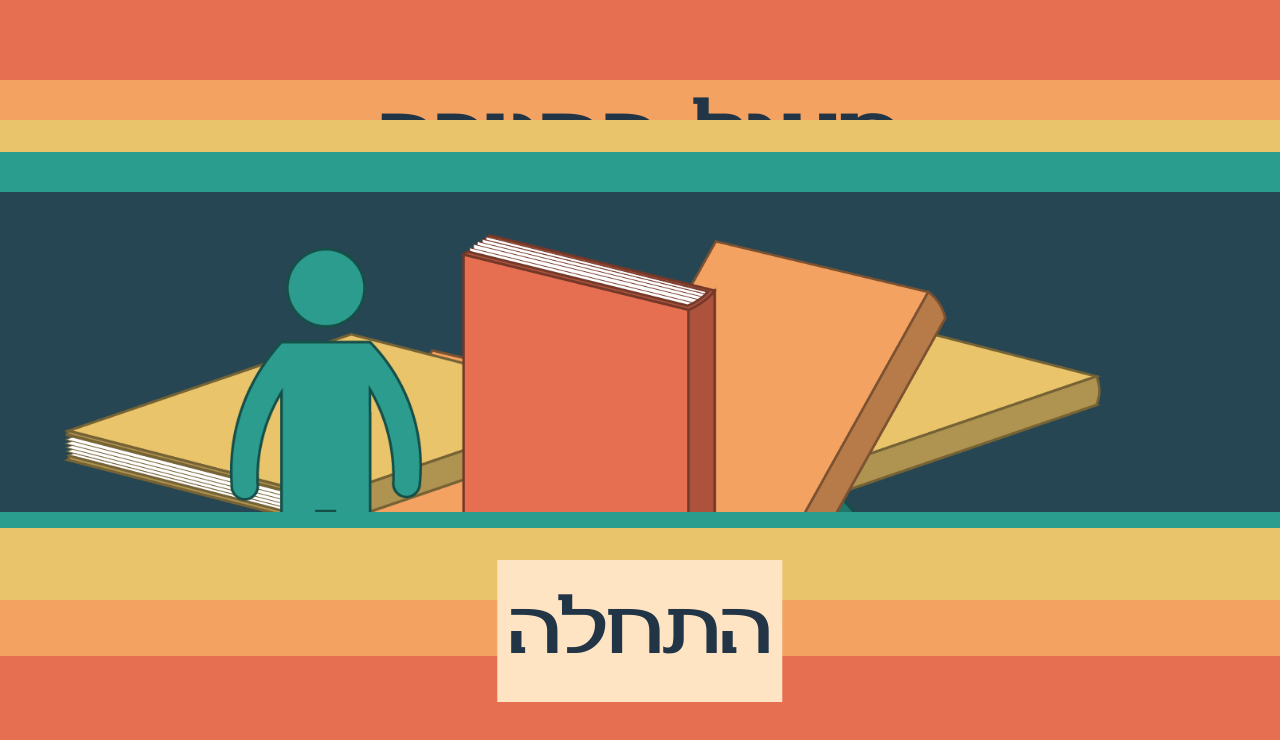
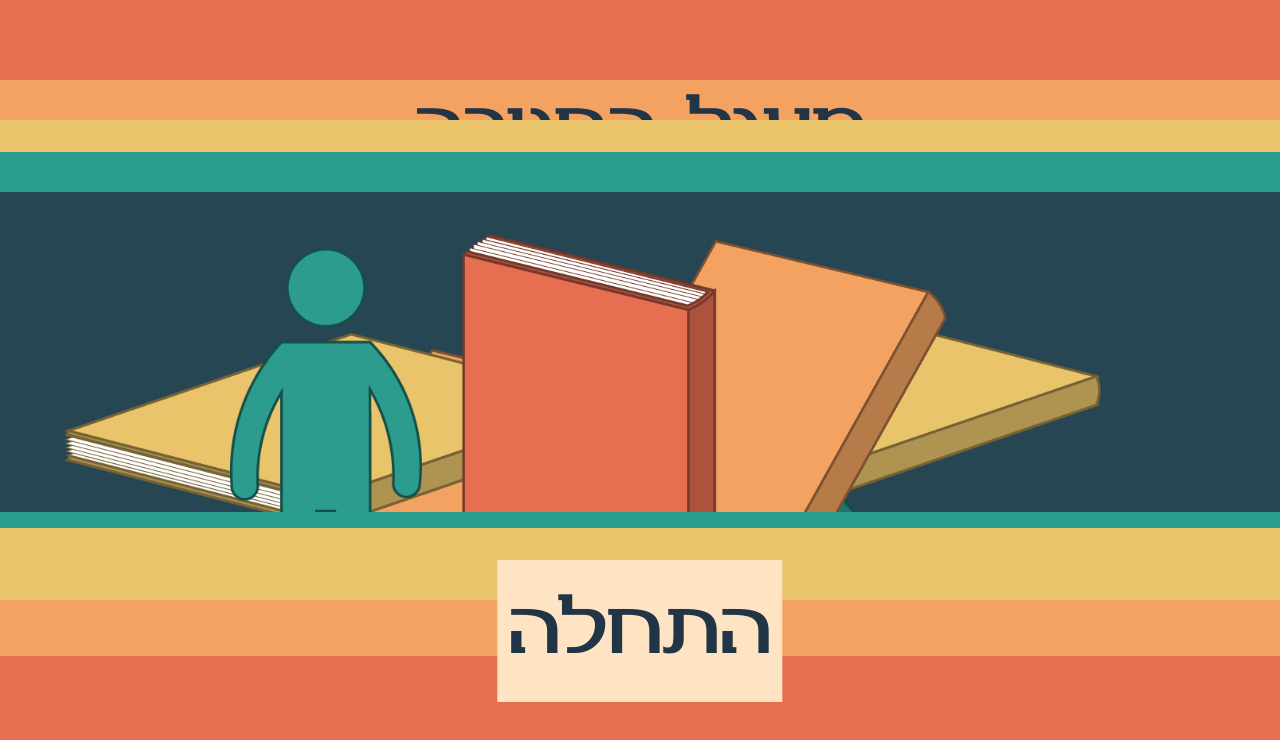
Before and after one commit to inbar2504/education-circle-hupa, a Vue app: page / in a window 1280 px wide. Shown: the top 740 px of the page. Built offline with nearby package versions, Linux system fonts and the light colour scheme.

Commit message:
last-changes

```diff
--- a/src/App.vue
+++ b/src/App.vue
@@ -127,7 +127,7 @@ body {
   border-radius: 0px;
 }
 #header {
-  font-size: 11vmin;
+  font-size: 9.5vmin;
     /* margin: -12px; */
     position: absolute;
     left: 50%;
--- a/src/components/StepFive.vue
+++ b/src/components/StepFive.vue
@@ -371,7 +371,7 @@ export default {
 
 }
 .options {
-  width: 50vw;
+  width: 55vw;
 }
 button {
     border-radius: 0px;
```
Also changed, not shown: src/components/StepOne.vue (+6 -6 lines).
